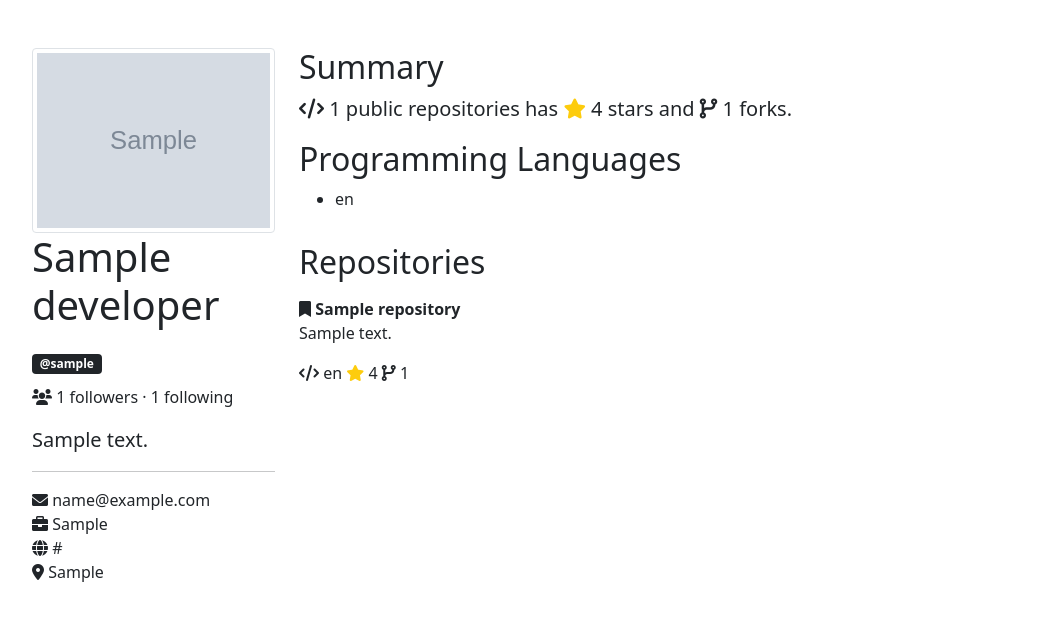
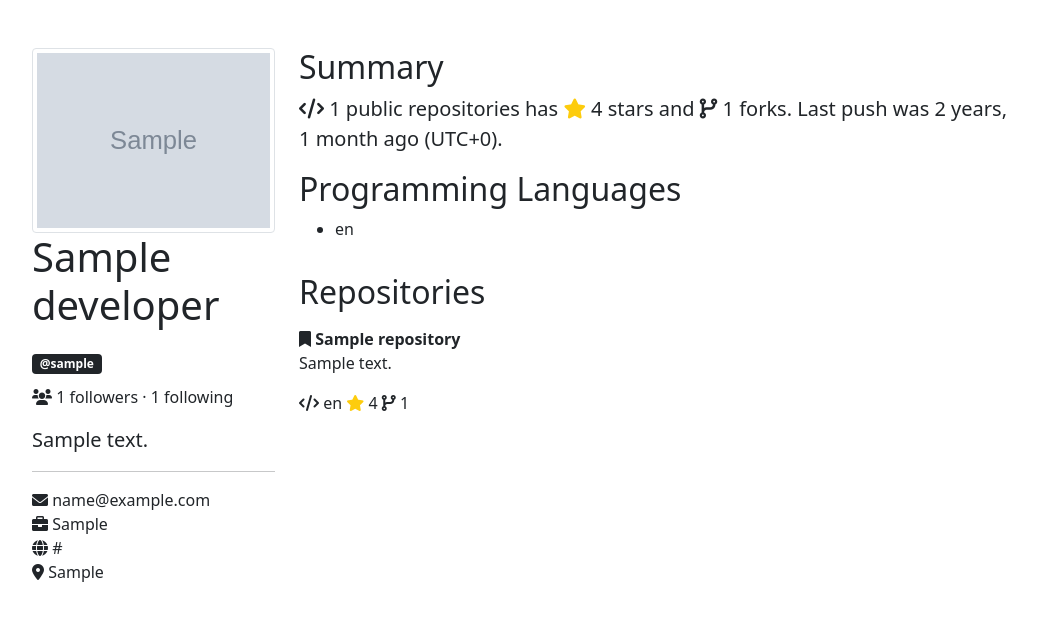
Before and after one commit to ahmethakanbesel/dev-search, a Django app: a page that uses devsearch/templates/devsearch/profile.html in a window 1280 px wide. Shown: the part 56-677 px from the top of the page, without its empty margins (86-1123 px from the left). Run offline with Django 4.2, Linux system fonts and the light colour scheme; tables that the repository leaves empty hold one stand-in row (values such as "Sample post"); grey boxes marked "Sample" are stand-in pictures.

Commit message:
Add last push date to profile page

```diff
--- a/devsearch/models.py
+++ b/devsearch/models.py
@@ -14,6 +14,7 @@ class Developer(models.Model):
     avatar = models.URLField(default='', null=True, blank=True)
     stars = models.IntegerField(default=0, null=True, blank=True)
     forks = models.IntegerField(default=0, null=True, blank=True)
+    last_push = models.DateTimeField(null=True, blank=True)
     followers = models.IntegerField(default=0, null=True, blank=True)
     following = models.IntegerField(default=0, null=True, blank=True)
     repositories = models.IntegerField(default=0, null=True, blank=True)
--- a/devsearch/templates/devsearch/profile.html
+++ b/devsearch/templates/devsearch/profile.html
@@ -38,6 +38,7 @@
                     <i class="fas fa-code"></i> {{ developer.repositories }} public repositories has <i
                         class="fas fa-star" style="color:#fdcc0d"></i> {{ developer.stars }} stars and <i
                         class="fas fa-code-branch"></i> {{ developer.forks }} forks.
+                    Last push was {{ developer.last_push }} (UTC+0).
                 <h2>Programming Languages</h2>
                 <ul class="px-5">
                     {% for language in languages %}
@@ -49,7 +50,7 @@
             <div class="row align-items-start justify-content-start">
                 <h2>Repositories</h2>
                 {% for repo in repositories %}
-                    <div class="col-lg-6 col-md-6 col-sm-12 rounded pt-2">
+                    <div class="col-lg-6 col-md-6 col-sm-12 rounded pt-2 same-h">
                         <i class="fas fa-bookmark"></i> <a class="text-decoration-none text-dark fw-bold"
                                                            href="https://github.com/{{ developer.username }}/{{ repo.name }}"
                                                            target="_blank">{{ repo.name }}</a>
--- a/devsearch/views.py
+++ b/devsearch/views.py
@@ -1,5 +1,7 @@
+import datetime
 import json
 
+from django.contrib.humanize.templatetags import humanize
 from django.db.models import Sum
 from django.http import Http404, HttpResponseRedirect
 from django.shortcuts import render
@@ -58,6 +60,9 @@ def detail(request, username):
     repositories = Repository.objects.filter(owner=developer)
     developer.stars = repositories.aggregate(Sum('stars'))['stars__sum']
     developer.forks = repositories.aggregate(Sum('forks'))['forks__sum']
+    developer.last_push = repositories.order_by('-last_push').first().last_push
+    developer.save()
+    developer.last_push = humanize.naturaltime(repositories.order_by('-last_push').first().last_push)
     languages = repositories.values('language').exclude(language=None).distinct()
     repositories = repositories.order_by('-stars')
     return render(request, 'devsearch/profile.html',
```
